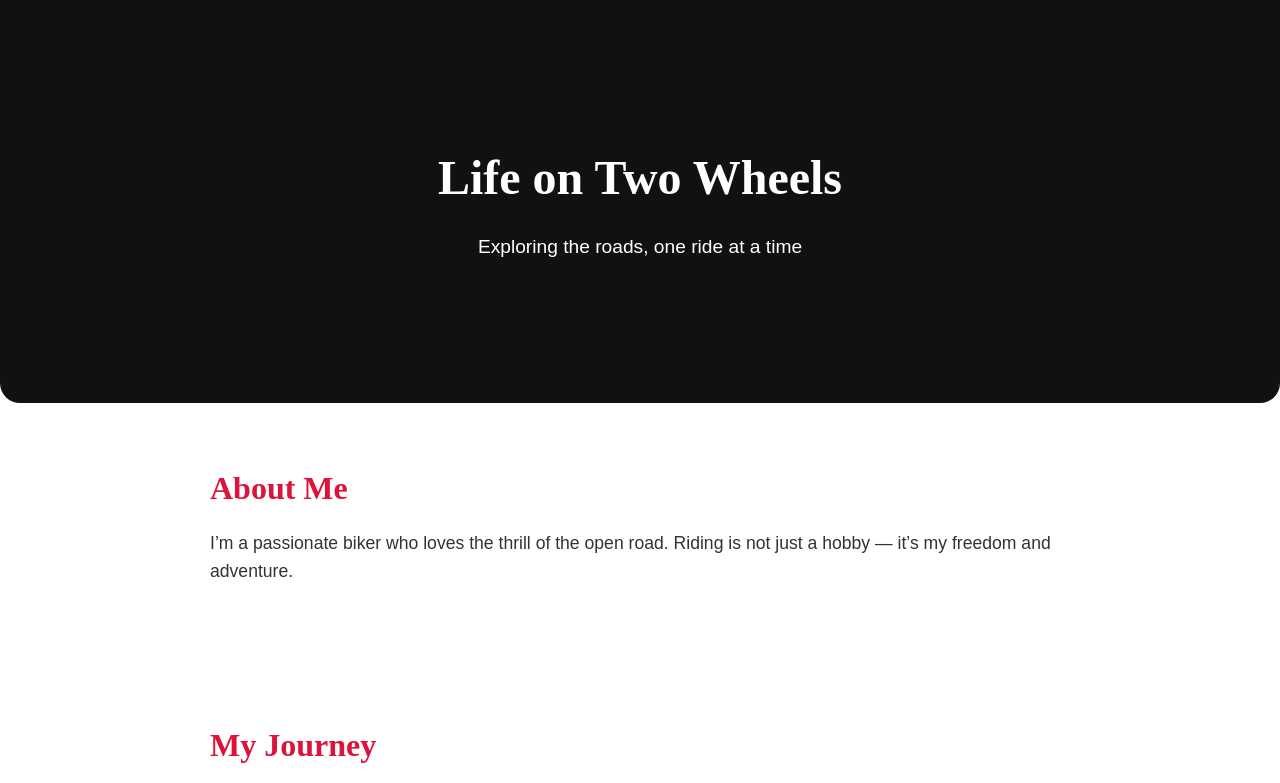
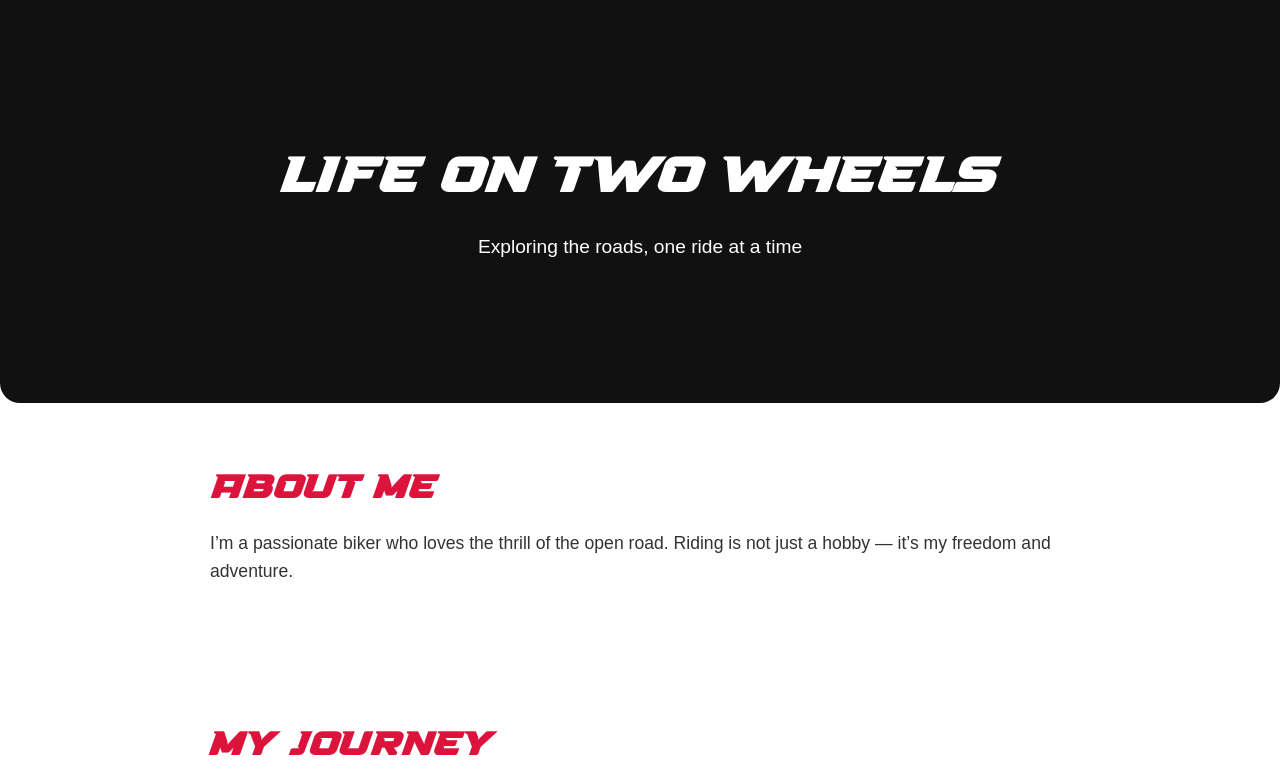
Before and after one commit to mabrur007/cohort0.2_task01, a plain HTML site: page index.html in a window 1280 px wide. Shown: the top 783 px of the page. Drawn offline with Linux system fonts and the light colour scheme; the site is published under a folder, as on GitHub Pages, so addresses that start at the root find nothing.

Commit message:
font link fix

```diff
--- a/css/style.css
+++ b/css/style.css
@@ -6,7 +6,7 @@
 
 @font-face {
 	font-family: Speed;
-	src: url(/fonts/Speed.otf);
+	src: url("../fonts/Speed.otf");
 }
 body {
 	font-family: Arial, sans-serif;
@@ -24,7 +24,7 @@ header {
 
 header h1 {
 	font-size: 3rem;
-	font-family: Speed;
+	font-family: Speed, sans-serif;
 	margin-bottom: 15px;
 }
 
```
